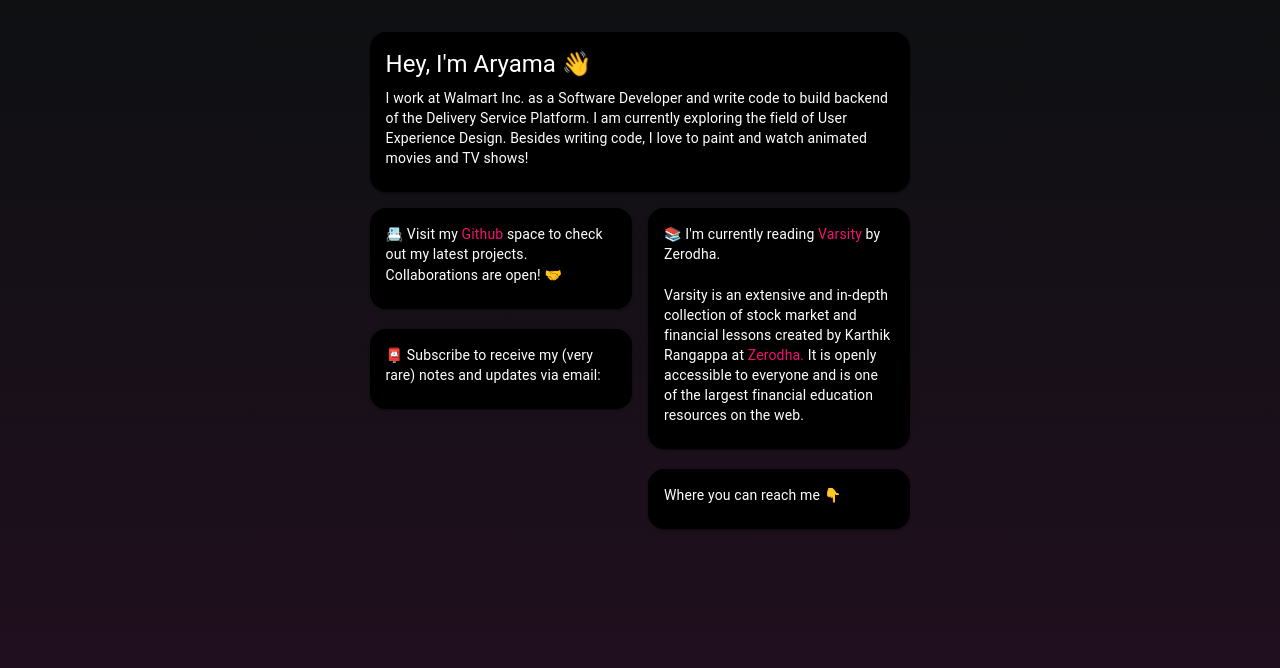
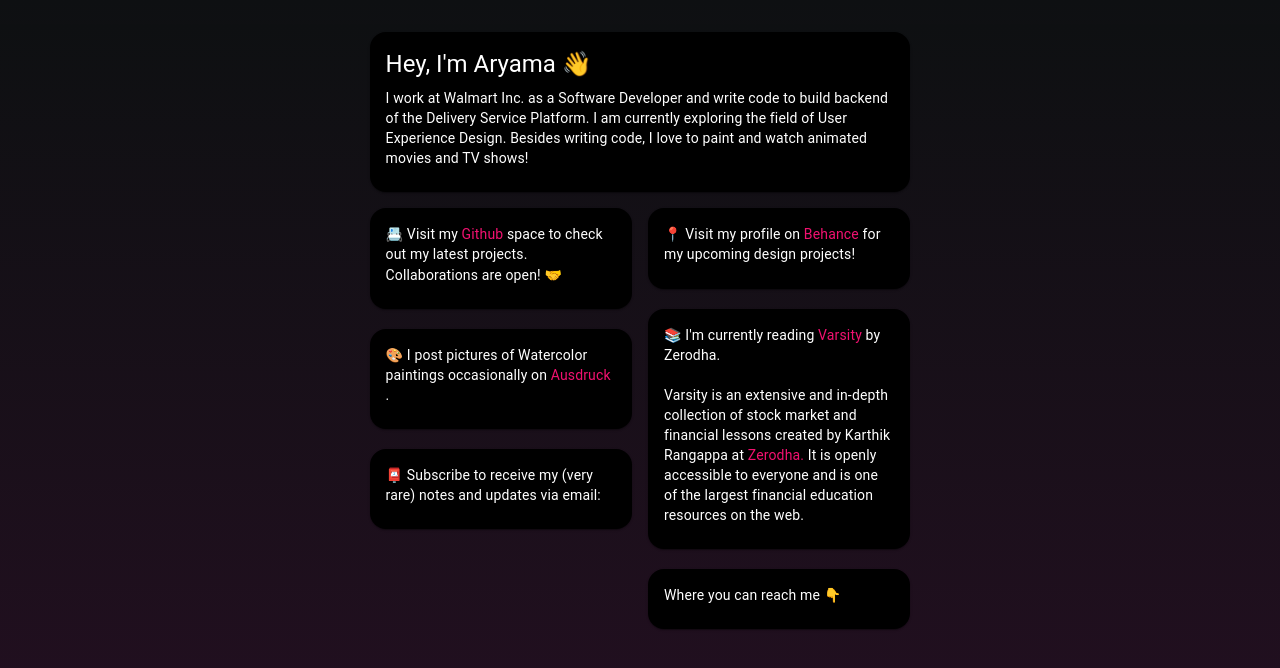
Before and after one commit to aryamasinha/aryamasinha.com, a Next.js app: page / in a window 1280 px wide. Shown: the top 668 px of the page. Built offline with nearby package versions, Linux system fonts and the light colour scheme.

Commit message:
card structure added

```diff
--- a/pages/index.js
+++ b/pages/index.js
@@ -46,13 +46,24 @@
         <Card className= {styles.CustomDesign}>
         <CardContent>
           <Typography variant="body2">
-
           📇 Visit my <span className={styles.CustomText}> <a href="https://github.com/aryamasinha">Github</a> </span>space to check out my latest projects. Collaborations are open! 🤝
           </Typography>
         </CardContent>
           </Card>
           </Grid>
           <br></br>
+          <Grid item xs={12}>
+        <Card className= {styles.CustomDesign}>
+        <CardContent>
+          <Typography variant="body2">
+          🎨 I post pictures of Watercolor paintings occasionally on <span className={styles.CustomText}> <a href="https://www.instagram.com/__ausdruck__">Ausdruck </a> </span>.
+          <br></br>
+          </Typography>
+        </CardContent>
+          </Card>
+        </Grid>
+
+        <br></br>
           <Grid item xs={12}>
         <Card className= {styles.CustomDesign}>
         <CardContent>
@@ -64,14 +75,28 @@
           </Card>
         </Grid>
         </Grid>
+
        <Grid item xs={12} md={6} spacing={2}>
        <Grid item xs={12}>
         <Card className= {styles.CustomDesign}>
         <CardContent>
           <Typography variant="body2">
-          📚 I'm currently reading <span className={styles.CustomText}> Varsity </span> by Zerodha. <br></br> <br></br>
+          📍 Visit my profile on <span className={styles.CustomText}> <a href="https://www.behance.net/aryamasinha"> Behance </a></span> for my upcoming design projects!
+          </Typography>
+        </CardContent>
+          </Card>
+        </Grid>
+        <br></br>
+          <Grid item xs={12}>
+        <Card className= {styles.CustomDesign}>
+        <CardContent>
+          <Typography variant="body2">
+
+
+          📚 I'm currently reading <span className={styles.CustomText}> <a href="https://zerodha.com/varsity/"> Varsity </a></span> by Zerodha.<br></br> <br></br>
             Varsity is an extensive and in-depth collection of stock market and financial lessons created by Karthik Rangappa at <span className={styles.CustomText}> <a href="https://zerodha.com/">Zerodha.</a> </span> It is openly accessible to everyone and is one of the largest financial education resources on the web.
 
+          <br></br>
           </Typography>
         </CardContent>
           </Card>
```
